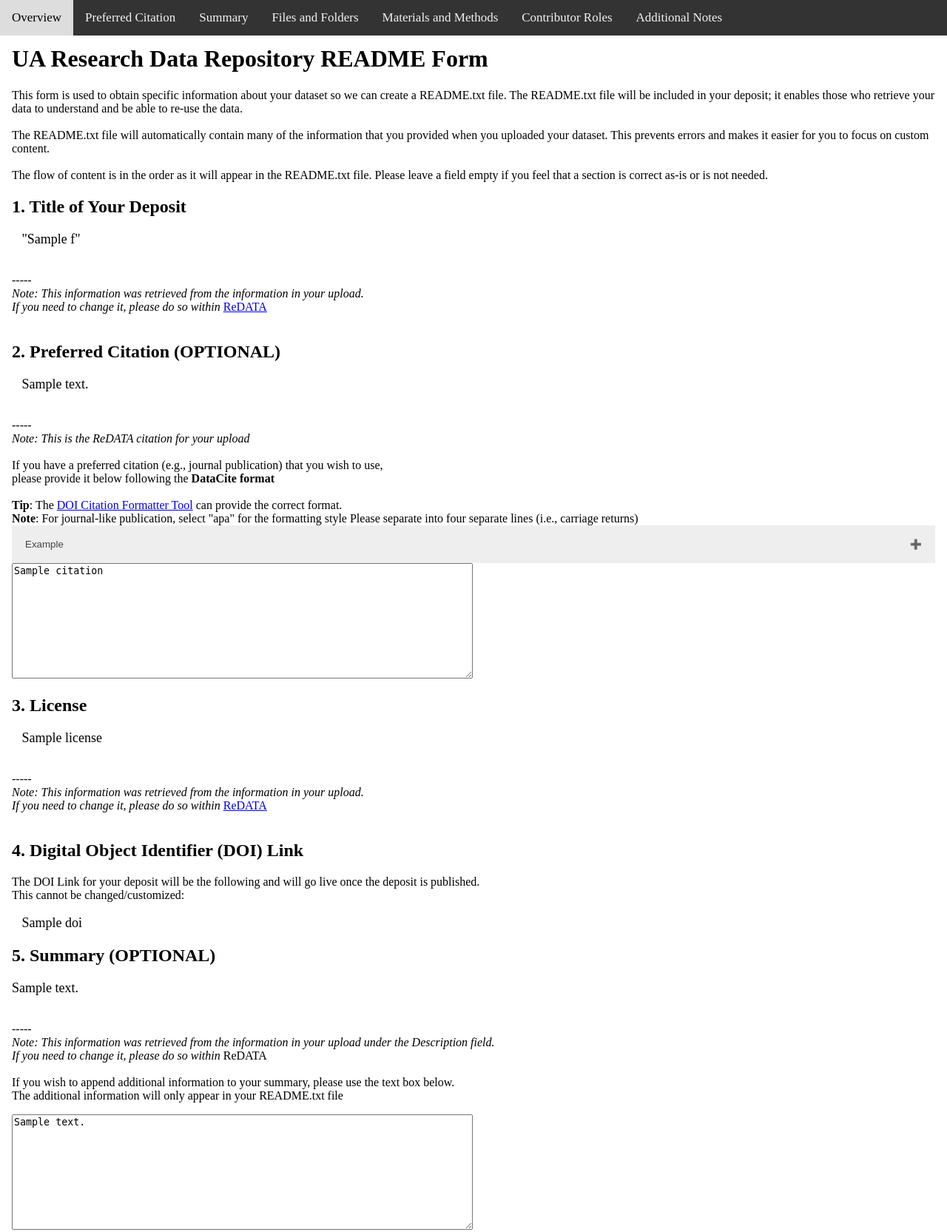
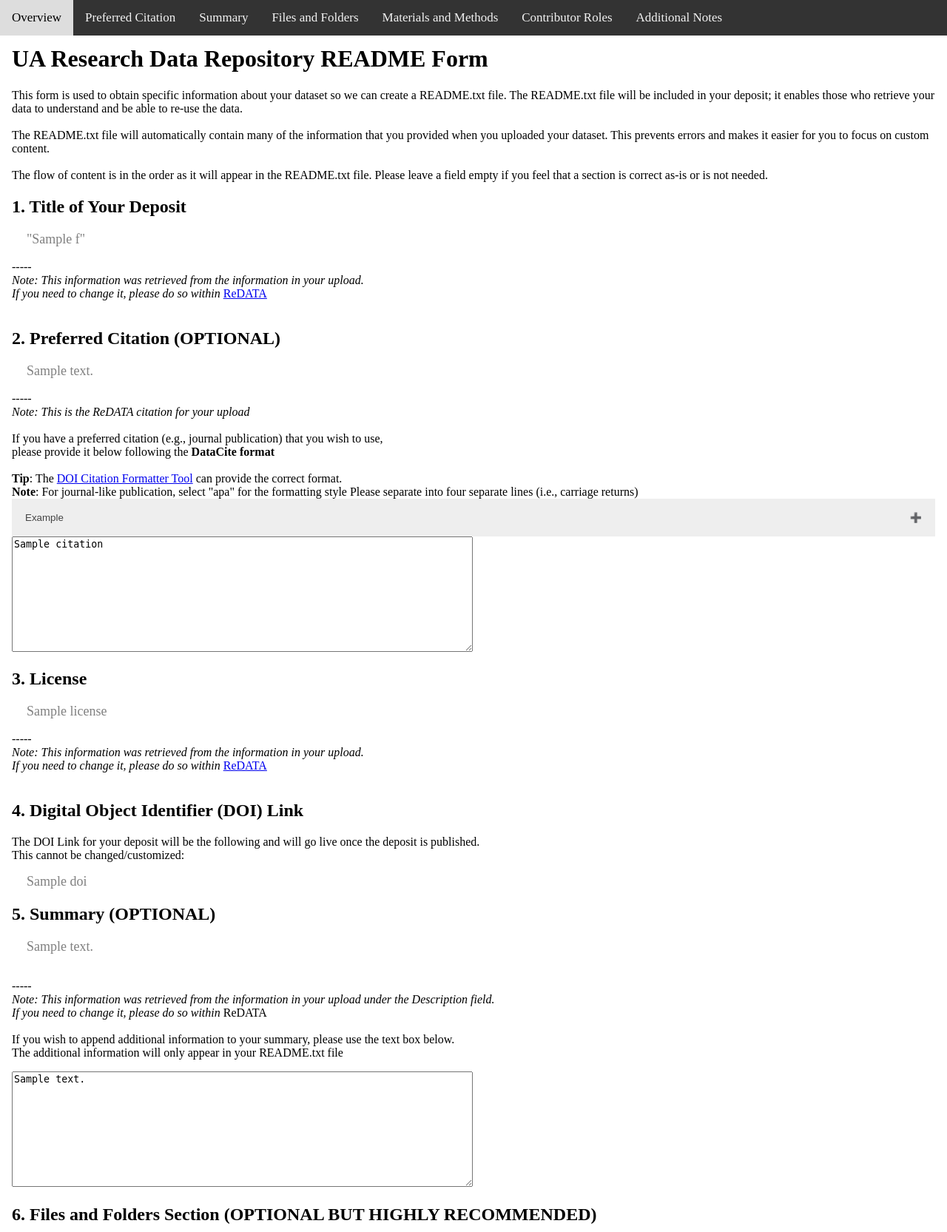
Before and after one commit to UAL-RE/ReM, a FastAPI app: template templates/intake.html in a window 1280 px wide. Shown: the top 1665 px of the page at 74% size. Run offline with FastAPI, Linux system fonts and the light colour scheme; the template is opened without the code that fills it: most values are stand-ins (such as "Sample title", 1, 10 or a date in 2020); parts of the project's set-up code (start-up, migrations or seed data) failed here and were passed over.

Commit message:
Define fs_meta div class
 - Use for figshare metadata in intake.html

```diff
--- a/templates/intake.html
+++ b/templates/intake.html
@@ -40,9 +40,9 @@
   </p>
 
   <h2>1. Title of Your Deposit</h2>
-  <p style="font-size:18px;">
-    &nbsp;&nbsp;&nbsp;"{{ fs.title }}"
-  </p>
+  <div class="fs_meta">
+    "{{ fs.title }}"
+  </div>
 
   <br>----- <br>
   <i>Note: This information was retrieved from the information in your upload.<br>
@@ -51,11 +51,11 @@
 
   <h2><a class="anchor" name="cite_head">2. Preferred Citation (OPTIONAL)</a></h2>
 
-  <p style="font-size:18px;">
+  <div class="fs_meta">
   {% for cite_text in fs.preferred_citation %}
-    &nbsp;&nbsp;&nbsp;{{ cite_text }}<br>
+    {{ cite_text }}<br>
   {% endfor %}
-  </p>
+  </div>
 
   <br>----- <br>
   <i>Note: This is the ReDATA citation for your upload</i><br><br>
@@ -81,9 +81,9 @@
 
 
   <h2>3. License</h2>
-  <p style="font-size:18px;">
-    &nbsp;&nbsp;&nbsp;{{ fs.license.name }}
-  </p>
+  <div class="fs_meta">
+    {{ fs.license.name }}
+  </div>
 
   <br>----- <br>
   <i>Note: This information was retrieved from the information in your upload.<br>
@@ -95,15 +95,15 @@
     The DOI Link for your deposit will be the following and will go live once the deposit is published.<br>
     This cannot be changed/customized:</p>
 
-  <p style="font-size:18px;">
-    &nbsp;&nbsp;&nbsp;{{ fs.doi }}
-  </p>
+  <div class="fs_meta">
+    {{ fs.doi }}
+  </div>
 
   <h2><a class="anchor" name="summary_head">5. Summary (OPTIONAL)</a></h2>
 
-  <p style="font-size:18px;">
+  <div class="fs_meta">
   {{ fs.summary | safe}}
-  </p>
+  </div>
   <p>
     <br>
     ----- <br>
--- a/templates/styles/css/styles.css
+++ b/templates/styles/css/styles.css
@@ -1,3 +1,9 @@
+/* Style for figshare metadata that is pre-populated */
+.fs_meta {
+    font-size:18px;
+    color: #808080; /* grey */
+    margin-left: 20px;
+}
 /* Style the buttons that are used to open and close the accordion panel */
 .accordion {
   background-color: #eee;
```
